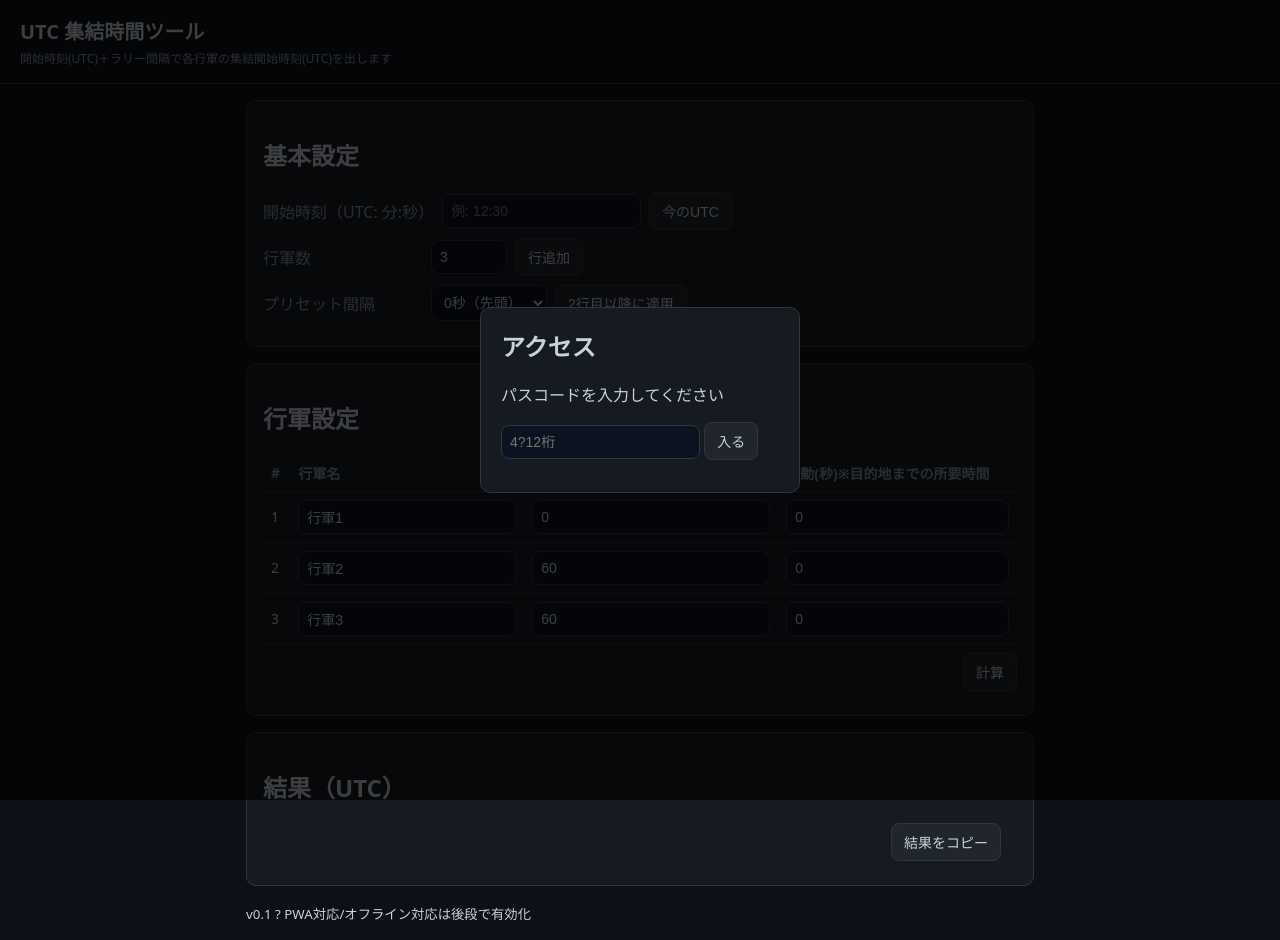
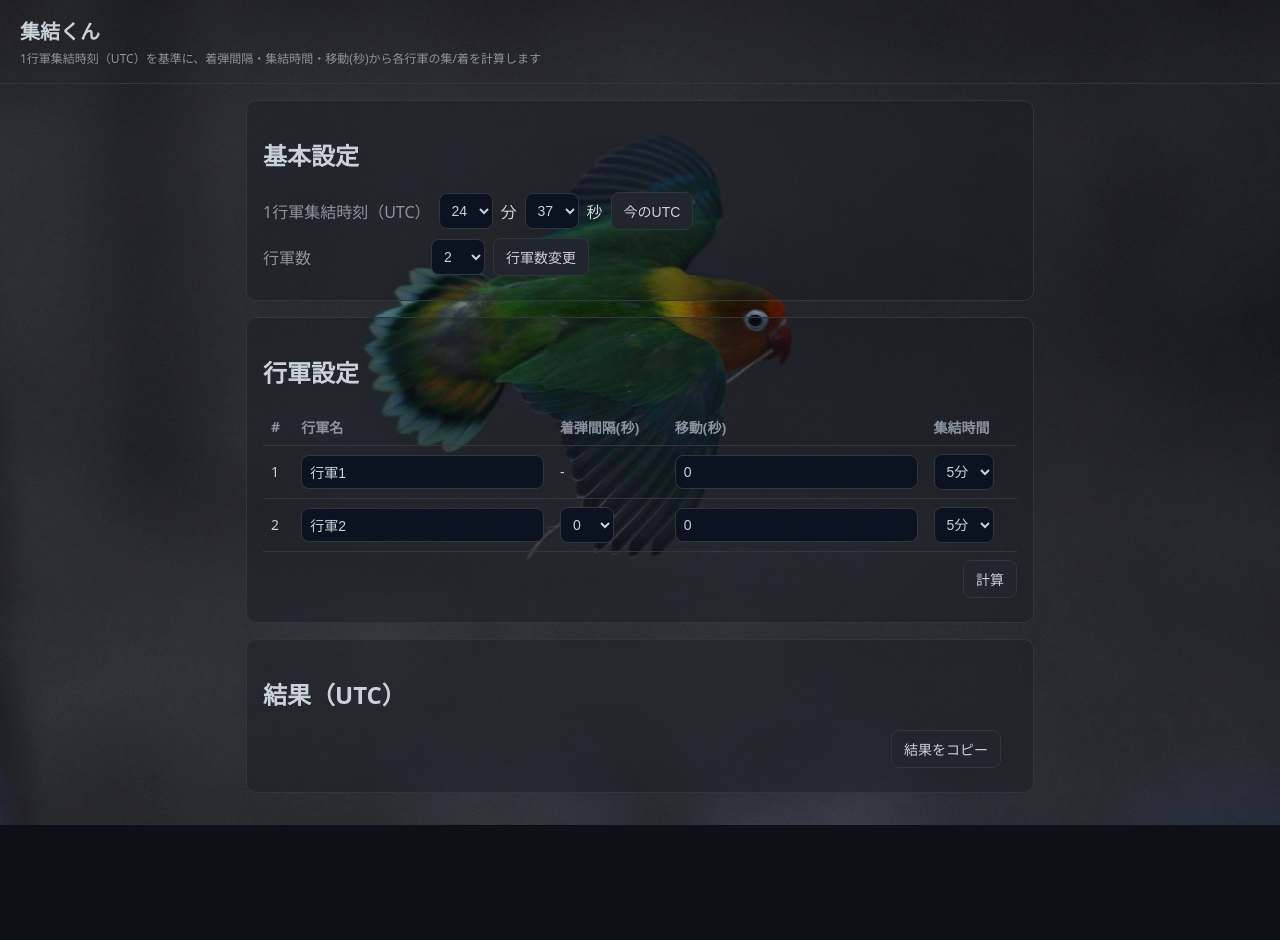
Before and after one commit to 2877-kil-carcar/utc-pwa, a plain HTML site: page index.html in a window 1280 px wide. After the commit the page ends 825 px from the top, so only its background shows below. Drawn offline with Linux system fonts and the light colour scheme.

Commit message:
Add files via upload

```diff
--- a/app.js
+++ b/app.js
@@ -1,19 +1,20 @@
 // ==============================
-// UTC 集結時間ツール (PWA) - app.js
-// 入力/表示は「分:秒 (MM:SS)」。
-// ラリー間隔＝「着弾間隔」。時刻は 0..3599 秒（1時間分）で循環（ラップ）させる版。
+// 集結くん (PWA) - v0.4
+// ① 集結時刻: 分/秒プルダウン
+// ② 行軍数: 1〜10プルダウン
+// ③ 行軍数デフォルト=2
+// ④ 行軍1は着弾間隔なし
+// ⑤ ボタン文言「行追加」→「行軍数変更」
 // ==============================
 
-// ====== （任意）簡易パスコードロック ======
-const PASSCODE = "kil"; // 例: "20250917"
+// ====== （任意）簡易パスコードロック（そのまま） ======
+const PASSCODE = "kil";
 const LOCK_KEY = "utc-pwa-unlocked";
-
 function setupLock() {
   const lock = document.getElementById("lock");
   if (!lock) return;
   if (!PASSCODE) return;
   if (localStorage.getItem(LOCK_KEY) === "1") return;
-
   lock.classList.remove("hidden");
   const btn = document.getElementById("unlockBtn");
   const input = document.getElementById("passcode");
@@ -35,25 +36,8 @@ setupLock();
 const $ = (sel) => document.querySelector(sel);
 const $$ = (sel) => Array.from(document.querySelectorAll(sel));
 const pad2 = (n) => String(n).padStart(2, "0");
+const normalize3600 = (sec) => ((sec % 3600) + 3600) % 3600;
 
-// 0..3599 に正規化（前周/次周も折り返す）
-function normalize3600(sec) {
-  return ((sec % 3600) + 3600) % 3600;
-}
-
-// "MM:SS" → 総秒数（0..3599想定だが 0..3599 以外でも受けておき正規化で処理）
-function parseMinSec(str) {
-  const m = (str || "").trim().match(/^(\d{1,2}):(\d{2})$/); // 入力は 00..59:00..59 を推奨
-  if (!m) return null;
-  const min = parseInt(m[1], 10);
-  const sec = parseInt(m[2], 10);
-  if (Number.isNaN(min) || Number.isNaN(sec)) return null;
-  if (min < 0 || min > 59) return null;
-  if (sec < 0 || sec > 59) return null;
-  return min * 60 + sec;
-}
-
-// 総秒数 → "MM:SS UTC"（常に 00..59:00..59 にラップ）
 function formatMinSec(totalSec) {
   const s = normalize3600(Math.floor(totalSec));
   const min = Math.floor(s / 60);
@@ -61,115 +45,136 @@ function formatMinSec(totalSec) {
   return `${pad2(min)}:${pad2(sec)}`;
 }
 
-// 現在のUTC「分:秒」
-function nowUtcMinSec() {
+function nowUtcMinSecVals(){
   const d = new Date();
-  return `${pad2(d.getUTCMinutes())}:${pad2(d.getUTCSeconds())}`;
+  return { m: d.getUTCMinutes(), s: d.getUTCSeconds() };
+}
+
+// ====== 「1行軍集結時刻」プルダウン生成 ======
+function fillZeroTo59(selectEl, selectedVal){
+  selectEl.innerHTML = "";
+  for (let i=0;i<=59;i++){
+    const opt = document.createElement("option");
+    opt.value = i.toString();
+    opt.textContent = pad2(i);
+    if (i === selectedVal) opt.selected = true;
+    selectEl.appendChild(opt);
+  }
 }
 
 // ====== 行軍テーブル ======
 const tbody = $("#tbody");
 
-function buildRows(n) {
+function gapOptionsHTML(defaultVal=0){
+  let html = "";
+  for (let i=0;i<=30;i++){
+    html += `<option value="${i}" ${i===defaultVal?'selected':''}>${i}</option>`;
+  }
+  return html;
+}
+function assembleOptionsHTML(defaultVal=300){
+  return `
+    <option value="60" ${defaultVal===60?'selected':''}>1分</option>
+    <option value="300" ${defaultVal===300?'selected':''}>5分</option>
+  `;
+}
+
+function buildRows(n){
   if (!tbody) return;
   tbody.innerHTML = "";
-  const count = Math.max(1, Math.min(100, n || 1));
-  for (let i = 1; i <= count; i++) {
+  const count = Math.max(1, Math.min(10, n||1)); // 1..10
+  for (let i=1;i<=count;i++){
     const tr = document.createElement("tr");
+    const gapCell = (i===1)
+      ? `<td>-</td>` // ④ 行軍1は間隔なし
+      : `<td><select class="gap" title="前の着弾からの間隔(秒)">${gapOptionsHTML(0)}</select></td>`;
     tr.innerHTML = `
       <td>${i}</td>
       <td><input type="text" class="name" value="行軍${i}"></td>
-      <td><input type="number" class="gap"    min="0" step="1" value="${i === 1 ? 0 : 60}" title="着弾間隔（前の着弾から次の着弾までの秒）"></td>
-      <td><input type="number" class="travel" min="0" step="1" value="${i === 1 ? 0 : 0}"  title="目的地までの移動時間（秒）"></td>
+      ${gapCell}
+      <td><input type="number" class="travel" min="0" step="1" value="0" title="目的地までの移動時間（秒）"></td>
+      <td><select class="assemble" title="集結時間">${assembleOptionsHTML(300)}</select></td>
     `;
     tbody.appendChild(tr);
   }
 }
 
-// 初期行生成
-(function initRows() {
+// ====== 初期化 ======
+(function init() {
+  // 集結時刻 MM:SS プルダウン
+  const startMin = $("#startMin");
+  const startSec = $("#startSec");
+  const now = nowUtcMinSecVals();
+  fillZeroTo59(startMin, now.m);
+  fillZeroTo59(startSec, now.s);
+
+  // 行軍数（1..10）
   const marchCountEl = $("#marchCount");
-  const initial = marchCountEl ? parseInt(marchCountEl.value, 10) || 3 : 3;
+  const initial = parseInt(marchCountEl.value, 10) || 2; // ③ デフォルト2
   buildRows(initial);
 })();
 
-// ====== イベント配線 ======
-const applyCountBtn = $("#applyCountBtn");
-if (applyCountBtn) {
-  applyCountBtn.addEventListener("click", () => {
-    const marchCountEl = $("#marchCount");
-    const n = Math.max(1, Math.min(100, parseInt(marchCountEl.value, 10) || 1));
+// ====== イベント ======
+$("#applyCountBtn")?.addEventListener("click", () => {
+  const n = Math.max(1, Math.min(10, parseInt($("#marchCount").value, 10) || 1));
   buildRows(n);
 });
-}
 
-const fillPresetBtn = $("#fillPresetBtn");
-if (fillPresetBtn) {
-  fillPresetBtn.addEventListener("click", () => {
-    const presetEl = $("#preset");
-    const secs = parseInt(presetEl.value, 10) || 0;
-    // プリセットは「着弾間隔」に適用（2行目以降）
-    const gaps = $$("#tbody .gap");
-    gaps.forEach((el, idx) => { if (idx > 0) el.value = secs; });
+$("#nowUtcBtn")?.addEventListener("click", () => {
+  const now = nowUtcMinSecVals();
+  $("#startMin").value = now.m.toString();
+  $("#startSec").value = now.s.toString();
 });
-}
 
-const nowUtcBtn = $("#nowUtcBtn");
-if (nowUtcBtn) {
-  nowUtcBtn.addEventListener("click", () => {
-    const startEl = $("#startUtc");
-    if (startEl) startEl.value = nowUtcMinSec();
-  });
-}
-
-const calcBtn = $("#calcBtn");
-if (calcBtn) {
-  calcBtn.addEventListener("click", () => {
+$("#calcBtn")?.addEventListener("click", () => {
   const result = $("#result");
   if (!result) return;
-
-    const startEl = $("#startUtc");
-    const base = parseMinSec(startEl ? startEl.value : "");
   result.innerHTML = "";
 
-    if (base == null) {
-      result.innerHTML = `<li>開始時刻が不正です（例: 12:30）</li>`;
+  // MM:SS を総秒に
+  const base = (() => {
+    const m = parseInt($("#startMin").value, 10);
+    const s = parseInt($("#startSec").value, 10);
+    if (Number.isNaN(m) || Number.isNaN(s)) return null;
+    if (m<0||m>59||s<0||s>59) return null;
+    return m*60 + s;
+  })();
+  if (base == null){
+    result.appendChild(li("1行軍集結時刻が不正です"));
     return;
   }
 
   const names   = $$("#tbody .name").map(x => (x.value || "").trim() || "行軍");
-    const gaps    = $$("#tbody .gap").map(x => Math.max(0, parseInt(x.value, 10) || 0));      // 着弾間隔
-    const travels = $$("#tbody .travel").map(x => Math.max(0, parseInt(x.value, 10) || 0));   // 移動秒
+  const travels = $$("#tbody .travel").map(x => Math.max(0, parseInt(x.value, 10) || 0));
+  const gaps    = $$("#tbody tr").map((row, idx) => {
+    if (idx===0) return 0; // ④ 行軍1は間隔なし
+    const sel = row.querySelector(".gap");
+    return Math.max(0, parseInt(sel?.value || "0", 10) || 0);
+  });
+  const assembles = $$("#tbody .assemble").map(x => Math.max(0, parseInt(x.value, 10) || 0));
 
-    // 行軍1：出発=開始、着弾=出発+移動（すべてmod 3600）
+  // 行軍1（集＝base, 着＝集+集結+移動）
   let depart = normalize3600(base);
-    let arrive = normalize3600(depart + travels[0]);
-    const first = document.createElement("li");
-    first.textContent = `${names[0]}: 発 ${formatMinSec(depart)} → 着 ${formatMinSec(arrive)}`;
-    result.appendChild(first);
+  let arrive = normalize3600(depart + assembles[0] + travels[0]);
+  result.appendChild(li(`${names[0]}: 集 ${formatMinSec(depart)} → 着 ${formatMinSec(arrive)}`));
 
-    // 行軍2以降：着弾間隔ベース、常にmod 3600で循環
-    for (let i = 1; i < names.length; i++) {
-      const desiredArrive = normalize3600(arrive + gaps[i]);     // 前着弾 + 間隔
-      depart = normalize3600(desiredArrive - travels[i]);        // その着弾に間に合う出発（負もラップ）
-      arrive = normalize3600(depart + travels[i]);               // 実際の着弾（= desiredArrive と同じになる）
-      const li = document.createElement("li");
-      li.textContent = `${names[i]}: 発 ${formatMinSec(depart)} → 着 ${formatMinSec(arrive)}`;
-      result.appendChild(li);
+  // 行軍2以降
+  for (let i=1;i<names.length;i++){
+    const desiredArrive = normalize3600(arrive + gaps[i]); // 前着 + 間隔(0..30)
+    depart = normalize3600(desiredArrive - assembles[i] - travels[i]);
+    arrive = normalize3600(depart + assembles[i] + travels[i]);
+    result.appendChild(li(`${names[i]}: 集 ${formatMinSec(depart)} → 着 ${formatMinSec(arrive)}`));
   }
 });
-}
 
-const copyBtn = $("#copyBtn");
-if (copyBtn) {
-  copyBtn.addEventListener("click", async () => {
+$("#copyBtn")?.addEventListener("click", async () => {
   const resultItems = $$("#result li");
   const copyMsg = $("#copyMsg");
   if (!resultItems.length) {
     if (copyMsg) copyMsg.textContent = "コピー対象がありません";
     return;
   }
-    const lines = resultItems.map(li => li.textContent).join("\n");
+  const lines = resultItems.map(el => el.textContent).join("\\n");
   try {
     await navigator.clipboard.writeText(lines);
     if (copyMsg) {
@@ -180,13 +185,12 @@ if (copyBtn) {
     if (copyMsg) copyMsg.textContent = "クリップボードに書き込めませんでした";
   }
 });
-}
 
-// ====== PWA: Service Worker 登録 ======
+function li(text){ const el=document.createElement("li"); el.textContent=text; return el; }
+
+// ====== PWA(Service Worker)登録（そのまま） ======
 if ("serviceWorker" in navigator) {
-  const isLocalhost =
-    location.hostname === "localhost" ||
-    location.hostname === "127.0.0.1";
+  const isLocalhost = location.hostname === "localhost" || location.hostname === "127.0.0.1";
   const isHttps = location.protocol === "https:";
   if (isLocalhost || isHttps) {
     navigator.serviceWorker.register("./sw.js").catch(console.warn);
--- a/index.html
+++ b/index.html
@@ -3,53 +3,41 @@
 <head>
   <meta charset="utf8" />
   <meta name="viewport" content="width=device-width, initial-scale=1" />
-  <title>UTC 集結時間ツール (PWA)</title>
-
+  <title>集結くん</title>
   <link rel="manifest" href="manifest.json">
   <meta name="theme-color" content="#0d1117">
-
   <link rel="stylesheet" href="style.css">
 </head>
 <body>
   <header>
-    <h1>UTC 集結時間ツール</h1>
-    <p class="sub">開始時刻(UTC)＋ラリー間隔で各行軍の集結開始時刻(UTC)を出します</p>
+    <h1>集結くん</h1>
+    <p class="sub">1行軍集結時刻（UTC）を基準に、着弾間隔・集結時間・移動(秒)から各行軍の集/着を計算します</p>
   </header>
-
-  <!-- 簡易パスコードロック（必要な人だけ） -->
-  <div id="lock" class="lock hidden">
-    <div class="lock-card">
-      <h2>アクセス</h2>
-      <p>パスコードを入力してください</p>
-      <input id="passcode" type="password" placeholder="4?12桁">
-      <button id="unlockBtn">入る</button>
-      <p id="lockMsg" class="msg"></p>
-    </div>
-  </div>
 
   <main>
     <section class="card">
       <h2>基本設定</h2>
       <div class="row">
-        <label>開始時刻（UTC: 分:秒）</label>
-        <input id="startUtc" type="text" placeholder="例: 12:30">
+        <label>1行軍集結時刻（UTC）</label>
+        <select id="startMin"></select>分
+        <select id="startSec"></select>秒
         <button id="nowUtcBtn">今のUTC</button>
       </div>
       <div class="row">
         <label>行軍数</label>
-        <input id="marchCount" type="number" min="1" max="100" value="3">
-        <button id="applyCountBtn">行追加</button>
-      </div>
-      <div class="row">
-        <label>プリセット間隔</label>
-        <select id="preset">
-          <option value="0">0秒（先頭）</option>
-          <option value="30">30秒</option>
-          <option value="60">1分</option>
-          <option value="120">2分</option>
-          <option value="300">5分</option>
+        <select id="marchCount">
+          <option value="1">1</option>
+          <option value="2" selected>2</option>
+          <option value="3">3</option>
+          <option value="4">4</option>
+          <option value="5">5</option>
+          <option value="6">6</option>
+          <option value="7">7</option>
+          <option value="8">8</option>
+          <option value="9">9</option>
+          <option value="10">10</option>
         </select>
-        <button id="fillPresetBtn">2行目以降に適用</button>
+        <button id="applyCountBtn">行軍数変更</button>
       </div>
     </section>
 
@@ -60,8 +48,9 @@
           <tr>
             <th>#</th>
             <th>行軍名</th>
-            <th>着弾間隔(秒)※前の着弾からの間隔</th>
-            <th>移動(秒)※目的地までの所要時間</th>
+            <th>着弾間隔(秒)</th>
+            <th>移動(秒)</th>
+            <th>集結時間</th>
           </tr>
         </thead>
         <tbody id="tbody"></tbody>
@@ -79,10 +68,6 @@
         <span id="copyMsg" class="msg"></span>
       </div>
     </section>
-
-    <footer>
-      <small>v0.1 ? PWA対応/オフライン対応は後段で有効化</small>
-    </footer>
   </main>
 
   <script src="app.js"></script>
--- a/style.css
+++ b/style.css
@@ -1,4 +1,4 @@
-:root { --bg:#0d1117; --card:#161b22; --fg:#c9d1d9; --acc:#58a6ff; --muted:#8b949e; }
+:root { --bg:#0d1117; --card: rgba(22, 27, 34, 0.4); --fg:#c9d1d9; --acc:#58a6ff; --muted:#8b949e; }
 * { box-sizing: border-box; }
 html,body { margin:0; padding:0; background:var(--bg); color:var(--fg); font-family: system-ui, -apple-system, sans-serif; }
 header { padding:16px 20px; border-bottom:1px solid #30363d; }
@@ -26,3 +26,11 @@ td input { width:100%; }
 .lock.hidden { display:none; }
 .lock-card { background:var(--card); border:1px solid #30363d; border-radius:10px; padding:20px; width: 320px; }
 .lock-card h2 { margin-top:0; }
+
+body {
+  background:
+    linear-gradient(rgba(0, 0, 0, 0.3), rgba(0, 0, 0, 0.3)), /* ← 暗い透過レイヤー */
+    url("images/background.jpg") center/cover no-repeat;             /* ← 背景画像 */
+  color: var(--fg);
+  font-family: system-ui, sans-serif;
+}
```
Also changed, not shown: images/background.jpg (added), manifest.json, sw.js (line endings or trailing spaces). Lines whose indentation alone changed are shown as unchanged.
